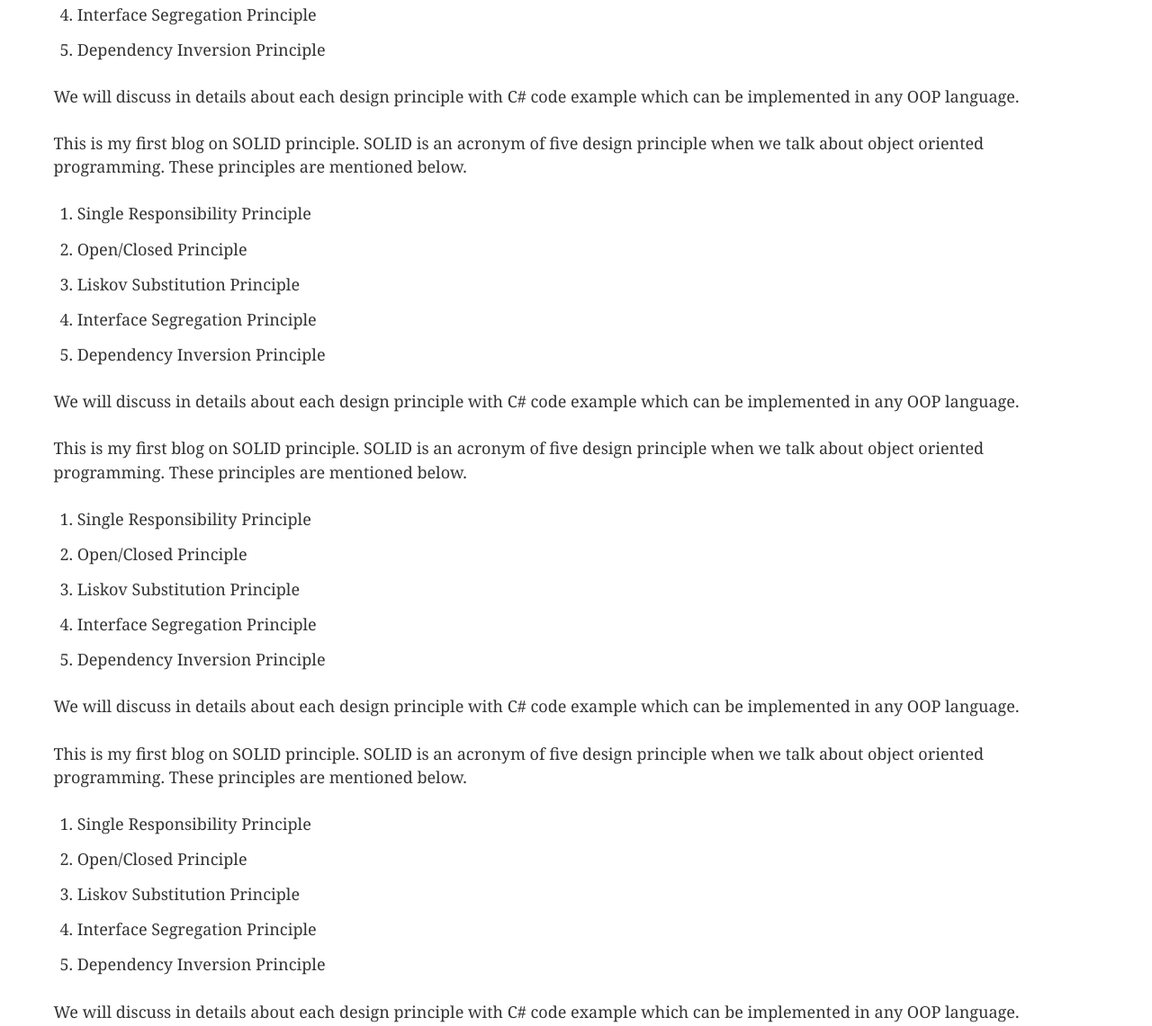
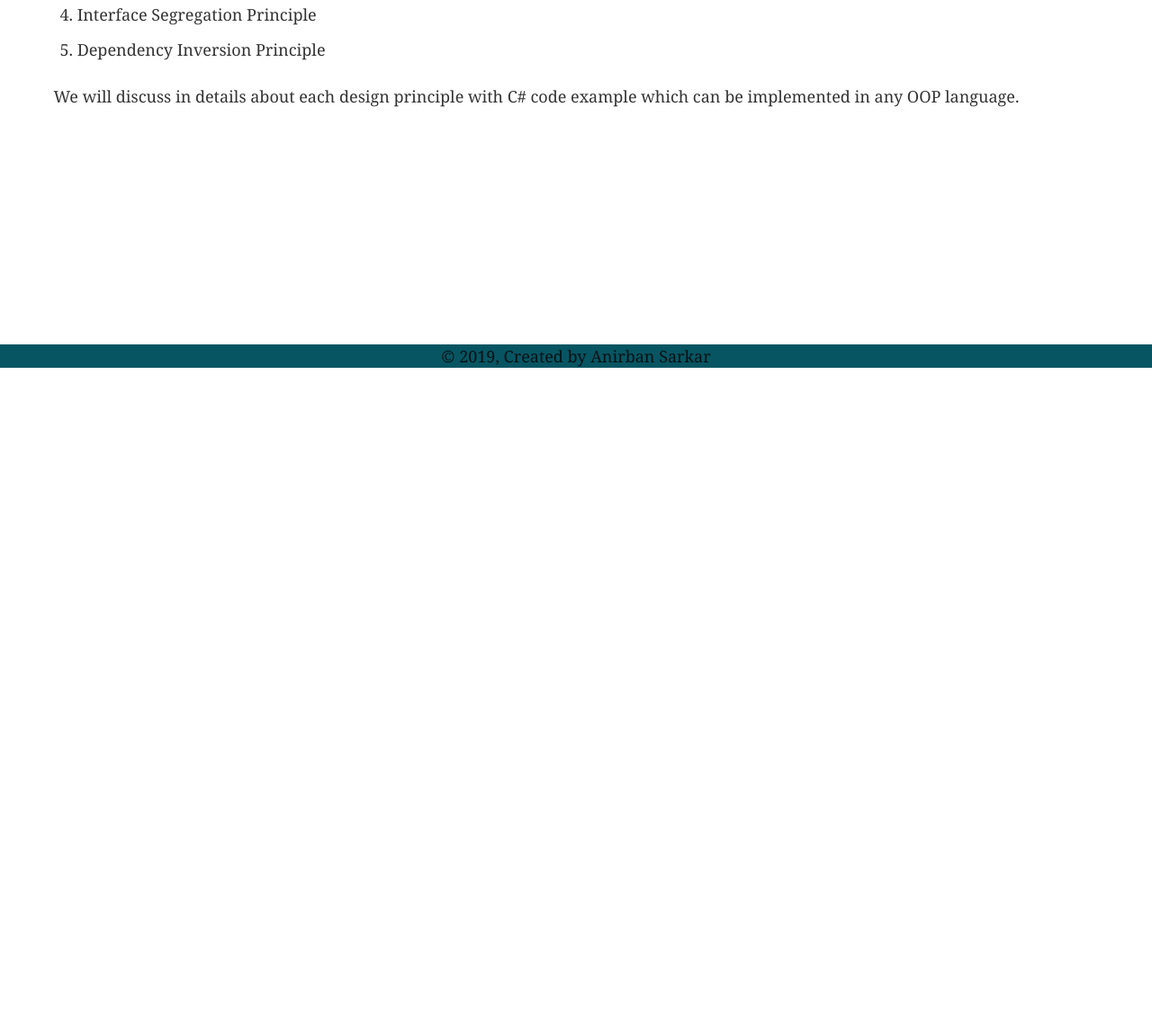
Before and after one commit to anirban-s/gatsby-blog, a Gatsby site: page /my-first-blog/ in a window 1280 px wide. Shown: the part 391-1532 px from the top of the page at 90% size. After the commit the page ends 800 px from the top, so only its background shows below. Built offline with nearby package versions, Linux system fonts and the light colour scheme; Gatsby itself is replaced by a stand-in of ours.

Commit message:
fixing footer position with absolute

```diff
--- a/src/components/layout.js
+++ b/src/components/layout.js
@@ -42,6 +42,7 @@
               marginTop : 100,
               background: '#075562',
               textAlign: `center`,
+              position: `absolute`,
               bottom:0,
               left:0,
               width: `100%`}}>
--- a/src/markdown-pages/my-first-blog.md
+++ b/src/markdown-pages/my-first-blog.md
@@ -15,41 +15,3 @@
 
 
 We will discuss in details about each design principle with C# code example which can be implemented in any OOP language.
-
-This is my first blog on SOLID principle. SOLID is an acronym of five design principle when we talk about
-object oriented programming. These principles are mentioned below.
-
-1) Single Responsibility Principle
-2) Open/Closed Principle
-3) Liskov Substitution Principle
-4) Interface Segregation Principle
-5) Dependency Inversion Principle
-
-
-We will discuss in details about each design principle with C# code example which can be implemented in any OOP language.
-
-
-This is my first blog on SOLID principle. SOLID is an acronym of five design principle when we talk about
-object oriented programming. These principles are mentioned below.
-
-1) Single Responsibility Principle
-2) Open/Closed Principle
-3) Liskov Substitution Principle
-4) Interface Segregation Principle
-5) Dependency Inversion Principle
-
-
-We will discuss in details about each design principle with C# code example which can be implemented in any OOP language.
-
-
-This is my first blog on SOLID principle. SOLID is an acronym of five design principle when we talk about
-object oriented programming. These principles are mentioned below.
-
-1) Single Responsibility Principle
-2) Open/Closed Principle
-3) Liskov Substitution Principle
-4) Interface Segregation Principle
-5) Dependency Inversion Principle
-
-
-We will discuss in details about each design principle with C# code example which can be implemented in any OOP language.
```
